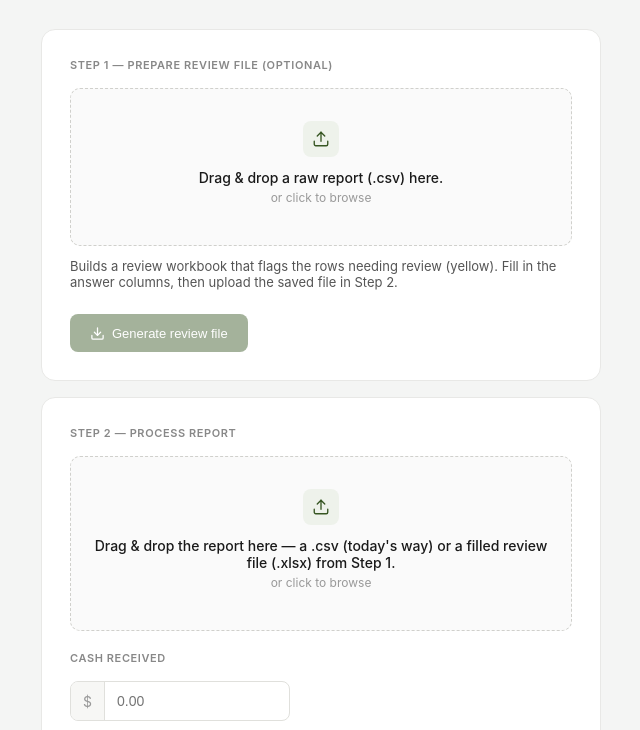
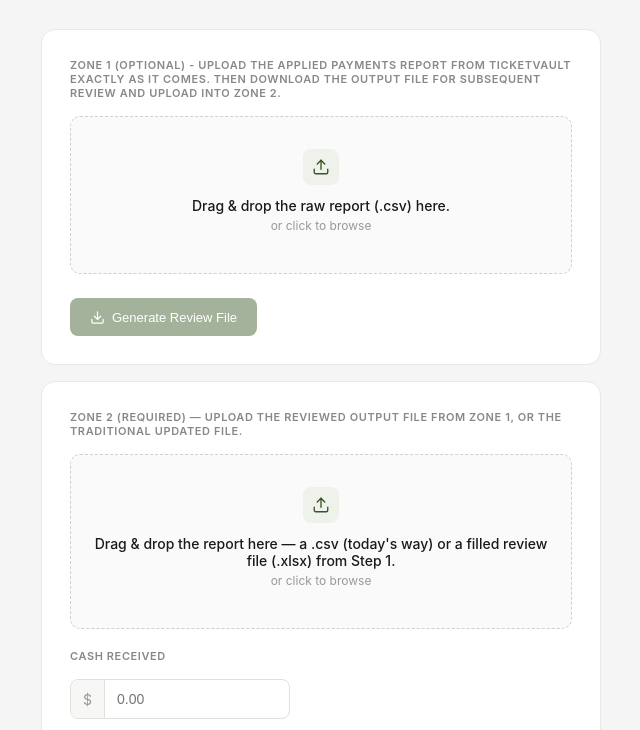
Before and after one commit to ysaccounting/Applied-Payments, a plain HTML site: page templates/index.html in a window 1280 px wide. Shown: the part 70-800 px from the top of the page, without its empty margins (319-959 px from the left). Drawn offline with Linux system fonts and the light colour scheme; no server answers.

Commit message:
Update index.html

```diff
--- a/templates/index.html
+++ b/templates/index.html
@@ -375,7 +375,7 @@
 
   <!-- Step 1: Prepare review file -->
   <div class="card">
-    <div class="section-label">Step 1 — Prepare review file (optional)</div>
+    <div class="section-label">Zone 1 (optional) - upload the applied payments report from TicketVault exactly as it comes. Then download the output file for subsequent review and upload into Zone 2.</div>
     <div class="drop-zone" id="z1DropZone"
          onclick="document.getElementById('z1Input').click()"
          ondragover="onZ1DragOver(event)"
@@ -384,23 +384,22 @@
       <div class="drop-icon">
         <svg viewBox="0 0 24 24"><path d="M21 15v4a2 2 0 0 1-2 2H5a2 2 0 0 1-2-2v-4"/><polyline points="17 8 12 3 7 8"/><line x1="12" y1="3" x2="12" y2="15"/></svg>
       </div>
-      <div class="drop-title" id="z1DropTitle">Drag &amp; drop a raw report (.csv) here.</div>
+      <div class="drop-title" id="z1DropTitle">Drag &amp; drop the raw report (.csv) here.</div>
       <div class="drop-sub" id="z1DropSub">or click to browse</div>
       <div class="drop-filename" id="z1DropFilename"></div>
     </div>
     <input type="file" id="z1Input" accept=".csv" style="display:none" onchange="onZ1Select(this.files[0])">
-    <p style="font-size: 13px; color: #555; margin-top: 12px;">Builds a review workbook that flags the rows needing review (yellow). Fill in the answer columns, then upload the saved file in Step 2.</p>
     <div class="btn-row">
       <button class="btn btn-primary" id="z1Btn" onclick="generateReviewFile()" disabled>
         <svg viewBox="0 0 24 24"><path d="M21 15v4a2 2 0 0 1-2 2H5a2 2 0 0 1-2-2v-4"/><polyline points="7 10 12 15 17 10"/><line x1="12" y1="15" x2="12" y2="3"/></svg>
-        <span id="z1BtnText">Generate review file</span>
+        <span id="z1BtnText">Generate Review File</span>
       </button>
     </div>
   </div>
 
   <!-- Upload card -->
   <div class="card">
-    <div class="section-label">Step 2 — Process report</div>
+    <div class="section-label">Zone 2 (Required) — Upload the reviewed output file from Zone 1, or the traditional updated file.</div>
 
     <div class="drop-zone" id="dropZone"
          onclick="document.getElementById('fileInput').click()"
```
